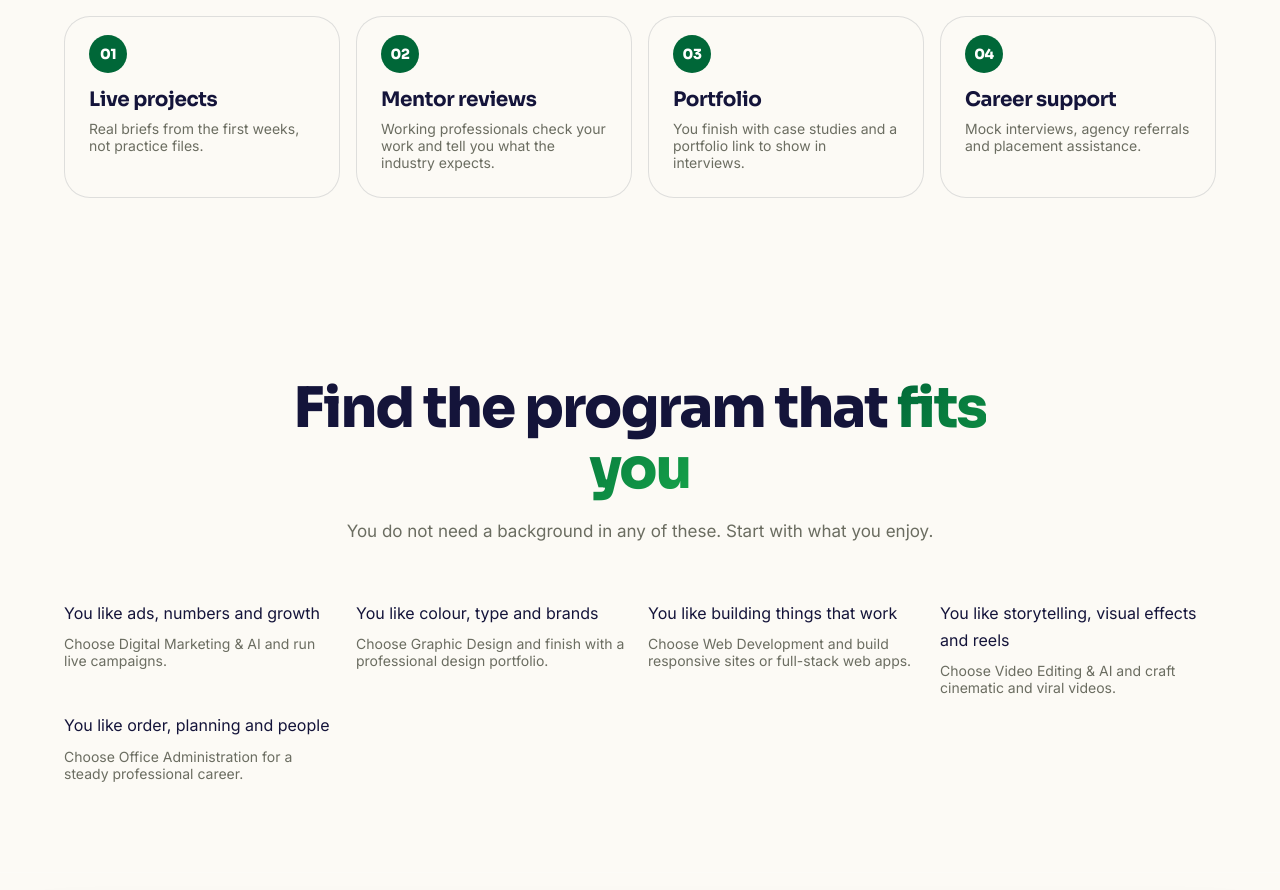
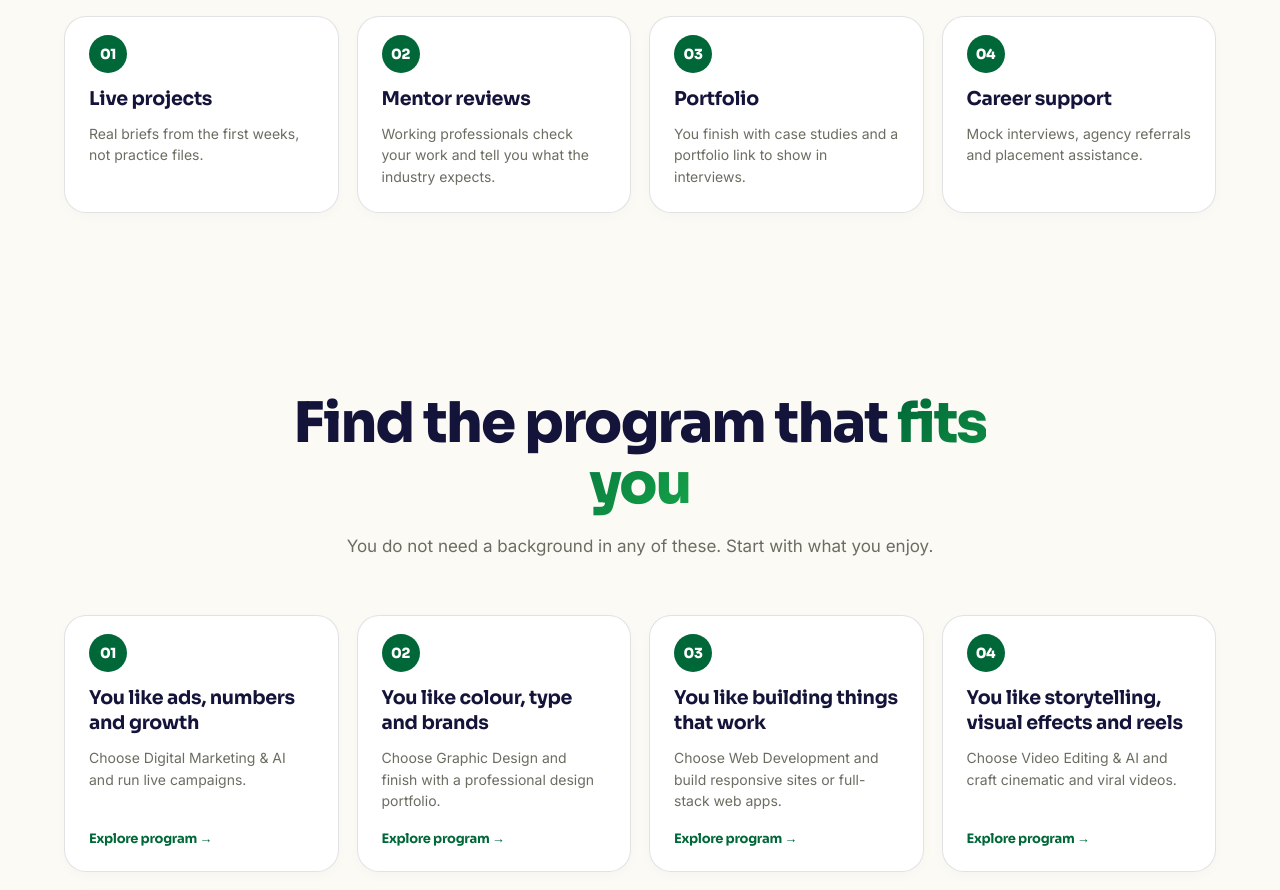
Before and after one commit to fameeshafami/osforh-learninghub-main, a React (Vite) app: page /programs in a window 1280 px wide. Shown: the part 4920-5810 px from the top of the page. Built offline with nearby package versions, Linux system fonts and the light colour scheme; a web font is replaced by a local one.

Commit message:
Apply site card box model styles to Program Selector Guide cards

```diff
--- a/src/index.css
+++ b/src/index.css
@@ -1644,28 +1644,35 @@ nav .wrap {
   transform: none;
 }
 
-/* Why Page */
+/* Why Page & Guide Cards */
 .w4 {
   display: grid;
-  grid-template-columns: repeat(auto-fit, minmax(230px, 1fr));
-  gap: 16px;
+  grid-template-columns: repeat(auto-fit, minmax(240px, 1fr));
+  gap: 18px;
   counter-reset: p;
 }
 
-.w4 div {
+.w4 div,
+.w4 a {
   counter-increment: p;
   position: relative;
-  background: var(--s);
+  background: var(--card, #ffffff);
   border: 1px solid var(--ln);
-  border-radius: 26px;
-  padding: 70px 24px 26px;
-  font: 700 20px Sora;
-  letter-spacing: -0.02em;
-  transition: 0.4s;
+  border-radius: 22px;
+  padding: 70px 24px 24px;
+  font: 700 19px/1.35 Sora, sans-serif;
+  letter-spacing: -0.015em;
+  color: var(--ink);
+  transition: all 0.3s ease;
   overflow: hidden;
-}
-
-.w4 div::before {
+  display: flex;
+  flex-direction: column;
+  text-decoration: none;
+  box-shadow: 0 4px 16px -4px rgba(15, 23, 42, 0.04);
+}
+
+.w4 div::before,
+.w4 a::before {
   content: "0" counter(p);
   position: absolute;
   top: 18px;
@@ -1680,29 +1687,47 @@ nav .wrap {
   place-items: center;
 }
 
-.w4 div:hover::before {
+.w4 div:hover::before,
+.w4 a:hover::before {
   color: #ffffff !important;
   background: var(--lime);
 }
 
-.w4 div:hover {
+.w4 div:hover,
+.w4 a:hover {
   transform: none;
-  background: #F1F5F9;
+  background: #ffffff;
   border-color: var(--lime);
-  color: var(--ink);
-  box-shadow: 0 16px 32px -12px rgba(15, 23, 42, 0.08);
+  color: var(--lime);
+  box-shadow: 0 16px 36px -10px rgba(0, 103, 56, 0.16);
 }
 
 .w4 small {
   display: block;
-  font: 400 14px Inter;
+  font: 400 14px/1.55 Inter, sans-serif;
   color: var(--mu);
-  margin-top: 8px;
+  margin-top: 10px;
   letter-spacing: 0;
 }
 
-.w4 div:hover small {
+.w4 div:hover small,
+.w4 a:hover small {
   color: var(--ink-soft);
+}
+
+.w4-card-arrow {
+  margin-top: auto;
+  padding-top: 18px;
+  font: 700 13px Sora, sans-serif;
+  color: var(--lime);
+  display: inline-flex;
+  align-items: center;
+  gap: 6px;
+  transition: gap 0.2s ease;
+}
+
+.w4 a:hover .w4-card-arrow {
+  gap: 10px;
 }
 
 .tl {
--- a/src/pages/Programs.jsx
+++ b/src/pages/Programs.jsx
@@ -173,10 +173,10 @@ export default function Programs() {
                 e.preventDefault();
                 handleSelectTab('dm');
               }}
-              style={{ cursor: 'pointer', textDecoration: 'none', color: 'inherit' }}
             >
               You like ads, numbers and growth
               <small>Choose Digital Marketing &amp; AI and run live campaigns.</small>
+              <span className="w4-card-arrow">Explore program →</span>
             </Link>
             <Link
               className="rv on"
@@ -185,10 +185,10 @@ export default function Programs() {
                 e.preventDefault();
                 handleSelectTab('gd');
               }}
-              style={{ cursor: 'pointer', textDecoration: 'none', color: 'inherit' }}
             >
               You like colour, type and brands
               <small>Choose Graphic Design and finish with a professional design portfolio.</small>
+              <span className="w4-card-arrow">Explore program →</span>
             </Link>
             <Link
               className="rv on"
@@ -197,10 +197,10 @@ export default function Programs() {
                 e.preventDefault();
                 handleSelectTab('wd');
               }}
-              style={{ cursor: 'pointer', textDecoration: 'none', color: 'inherit' }}
             >
               You like building things that work
               <small>Choose Web Development and build responsive sites or full-stack web apps.</small>
+              <span className="w4-card-arrow">Explore program →</span>
             </Link>
             <Link
               className="rv on"
@@ -209,10 +209,10 @@ export default function Programs() {
                 e.preventDefault();
                 handleSelectTab('ve');
               }}
-              style={{ cursor: 'pointer', textDecoration: 'none', color: 'inherit' }}
             >
               You like storytelling, visual effects and reels
               <small>Choose Video Editing &amp; AI and craft cinematic and viral videos.</small>
+              <span className="w4-card-arrow">Explore program →</span>
             </Link>
             <Link
               className="rv on"
@@ -221,10 +221,10 @@ export default function Programs() {
                 e.preventDefault();
                 handleSelectTab('oa');
               }}
-              style={{ cursor: 'pointer', textDecoration: 'none', color: 'inherit' }}
             >
               You like order, planning and people
               <small>Choose Office Administration for a steady professional career.</small>
+              <span className="w4-card-arrow">Explore program →</span>
             </Link>
           </div>
         </div>
```
